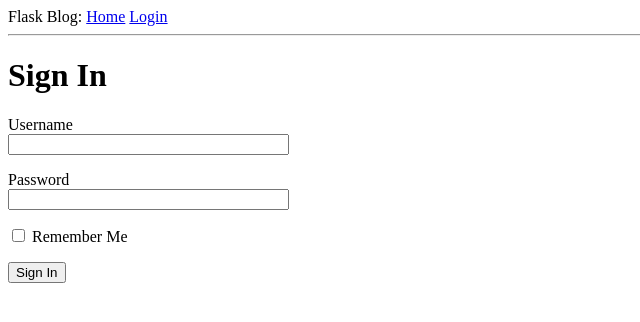
After one commit to GrahamJA-97/flask-blog, a Flask app: page /login in a window 1280 px wide. The commit adds this page. Shown: the top 322 px of the page, without its empty margins (0-640 px from the left). Run offline with Flask 2, Linux system fonts and the light colour scheme.

Commit message:
added a simple login form and better routing)

```diff
--- a/app/__init__.py
+++ b/app/__init__.py
@@ -1,5 +1,10 @@
 from flask import Flask
+from config import Config
 
 app = Flask(__name__)
 
+# Importing the configuration settings from the config class file
+app.config.from_object(Config) #
+
+
 from app import routes
--- /dev/null
+++ b/app/forms.py
@@ -0,0 +1,9 @@
+from flask_wtf import FlaskForm
+from wtforms import StringField, PasswordField, BooleanField, SubmitField
+from wtforms.validators import DataRequired
+
+class LoginForm(FlaskForm):
+    username = StringField('Username', validators=[DataRequired()])
+    password = PasswordField('Password', validators=[DataRequired()])
+    remember_me = BooleanField('Remember Me')
+    submit = SubmitField('Sign In')
--- a/app/routes.py
+++ b/app/routes.py
@@ -1,5 +1,7 @@
-from flask import render_template
+from flask import render_template, flash, redirect, url_for
 from app import app
+from app.forms import LoginForm
+
 
 @app.route('/')
 @app.route('/index')
@@ -7,12 +9,22 @@ def index():
     user = {'username': 'Jake'}
     posts = [
         {
-            'author' : {'username' : 'John'},
-            'body' : 'Quadsort is pretty neat!'
+            'author': {'username': 'John'},
+            'body': 'Quadsort is pretty neat!'
         },
         {
-            'author' : {'username' : 'Jane'},
-            'body' : 'Is quicksort a thing of the past?'
+            'author': {'username': 'Jane'},
+            'body': 'Is quicksort a thing of the past?'
         }
     ]
     return render_template('index.html', title='Home', user=user, posts=posts)
+
+
+@app.route('/login', methods=['GET', 'POST'])
+def login():
+    form = LoginForm()
+    if form.validate_on_submit():
+        flash('Login requested for user {}, remember_me={}'.format(
+            form.username.data, form.remember_me.data))
+        return redirect(url_for('index'))
+    return render_template('login.html', title='Sign In', form=form)
--- a/app/templates/base.html
+++ b/app/templates/base.html
@@ -1,4 +1,5 @@
 <html>
+
 <head>
     {% if title %}
     <title>{{ title }} - Flask Blog</title>
@@ -6,9 +7,24 @@
     <title>Welcome to my blog!</title>
     {% endif %}
 </head>
+
 <body>
-        <div>Flask Blog: <a href="/index">Home</a></div>
+    <div>
+        Flask Blog:
+        <a href="{{ url_for('index') }}">Home</a>
+        <a href="{{ url_for('login') }}">Login</a>
+    </div>
     <hr>
+    {% with messages = get_flashed_messages() %}
+    {% if messages %}
+    <ul>
+        {% for message in messages %}
+        <li>{{ message }}</li>
+        {% endfor %}
+    </ul>
+    {% endif %}
+    {% endwith %}
     {% block content %}{% endblock %}
 </body>
+
 </html>
--- /dev/null
+++ b/app/templates/login.html
@@ -0,0 +1,25 @@
+{% extends "base.html" %}
+
+{% block content %}
+<h1>Sign In</h1>
+<form action="" method="post" novalidate>
+    {{ form.hidden_tag() }}
+    <p>
+        {{ form.username.label }}<br>
+        {{ form.username(size=32) }} <br>
+        {% for error in form.username.errors %}
+                <span style="color:red;">[{{error}}]</span>
+        {% endfor %}
+
+    </p>
+    <p>
+        {{ form.password.label }}<br>
+        {{ form.password(size=32) }}<br>
+        {% for error in form.password.errors %}
+                <span style="color:red;">[{{error}}]</span>
+        {% endfor %}
+    </p>
+    <p>{{ form.remember_me() }} {{ form.remember_me.label }}</p>
+    <p>{{ form.submit() }}</p>
+</form>
+{% endblock %}
--- /dev/null
+++ b/config.py
@@ -0,0 +1,4 @@
+import os
+
+class Config(object):
+    SECRET_KEY = os.environ.get('SECRET_KEY') or 'something-special'
--- a/flask-blog.py
+++ b/flask-blog.py
@@ -1 +1,2 @@
 from app import app
+# this is merely the script that create the app and begins the whole flask app
```
Also changed, not shown: app/templates/index.html (+6 -4 lines), README.md. Lines whose indentation alone changed are shown as unchanged.
